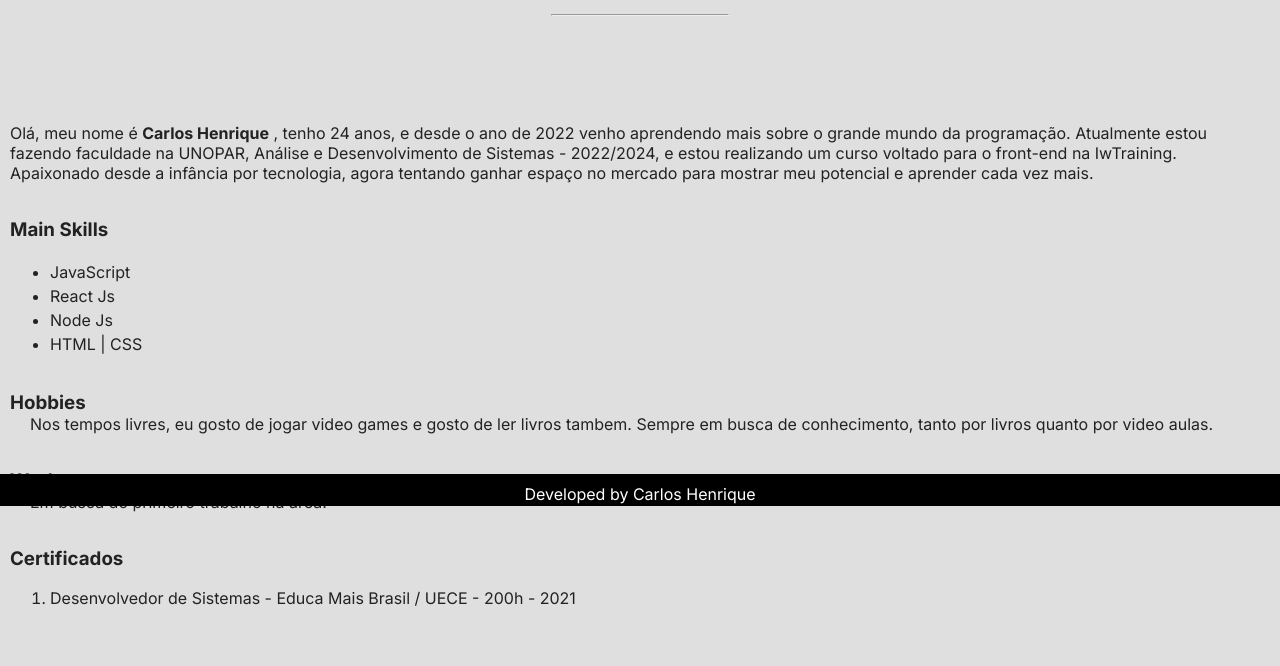
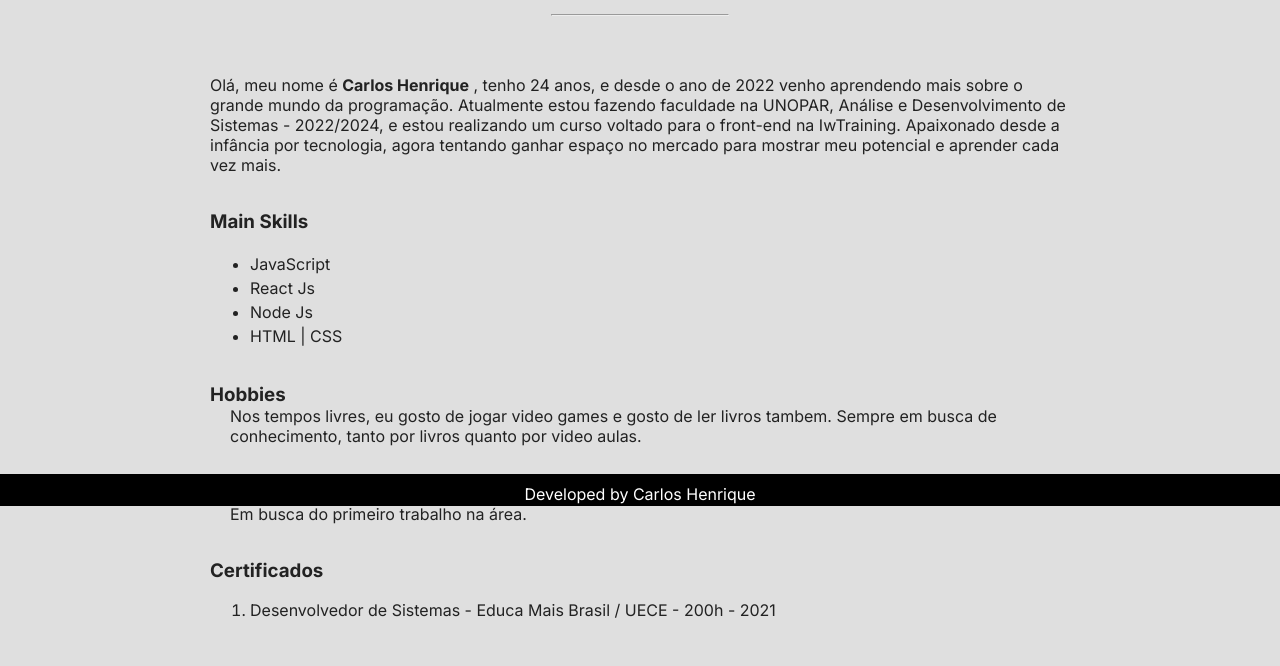
Before and after one commit to carlloshen/curso-dev-fullstack, a plain HTML site: page Curriculo/index.html in a window 1280 px wide. Shown: the part 294-960 px from the top of the page. Before the commit the page ends 918 px from the top, so only its background shows below. Drawn offline with Linux system fonts and the light colour scheme.

Commit message:
Add files via upload

```diff
--- a/Curriculo/index.css
+++ b/Curriculo/index.css
@@ -18,7 +18,7 @@ a {
 }
 .cabecalho {
   margin-top: -15px;
-  height: 25rem;
+  height: 22rem;
   text-align: center;
 }
 
@@ -76,7 +76,7 @@ h4 {
 }
 
 #content {
-  width: 100%;
+  max-width: 100%;
   display: flex;
   flex-direction: column;
   justify-content: center;
@@ -114,3 +114,13 @@ footer > p{
   margin-top: 0;
   padding-left: 20px;
 }
+
+@media screen and (min-width: 768px){
+  #content{
+    padding:0 200px ;
+    margin-bottom: 30px;
+  }
+
+
+
+}
```
